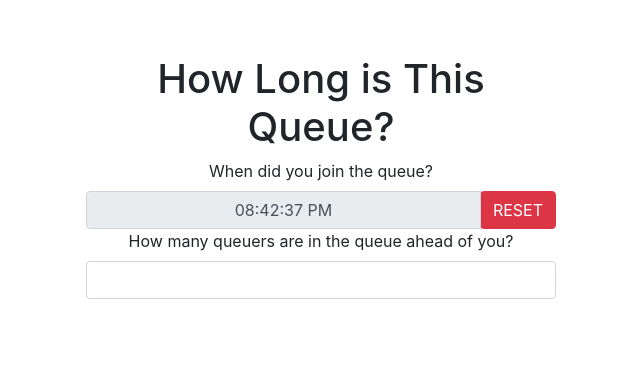
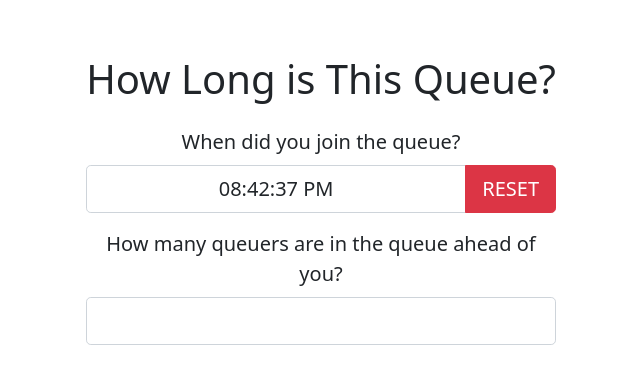
Before and after one commit to AriFordsham/queueing-app, a React app: page / in a window 1280 px wide. Shown: the top 384 px of the page, without its empty margins (319-959 px from the left). Built offline with nearby package versions, Linux system fonts and the light colour scheme.

Commit message:
Fix and update styling

```diff
--- a/public/index.html
+++ b/public/index.html
@@ -7,7 +7,7 @@
   <meta name="viewport" content="width=device-width, initial-scale=1.0" />
   <title>How Long is This Queue?</title>
 
-  <link rel="stylesheet" href="https://cdn.jsdelivr.net/npm/bootstrap@4.0.0/dist/css/bootstrap.min.css" />
+  <link rel="stylesheet" href="https://cdn.jsdelivr.net/npm/bootstrap@5.1.0/dist/css/bootstrap.min.css" />
 </head>
 
 <body class="text-center">
--- a/src/App.tsx
+++ b/src/App.tsx
@@ -12,7 +12,11 @@ interface LabelledElementProps {
 
 const LabelledElement = ({ label, children }: LabelledElementProps) => (
   <div>
-    <label htmlFor={children.props.id} className="form-label">
+    <label
+      htmlFor={children.props.id}
+      className="form-label form-label-lg"
+      style={{ fontSize: "1.25rem" }}
+    >
       {label}
     </label>
     {children}
@@ -67,22 +71,20 @@ export default function App() {
 
   return (
     <form className="main-form">
+      <div className="vstack gap-3">
         <h1>How Long is This Queue?</h1>
         <LabelledElement label="When did you join the queue?">
-        <div className="input-group">
-          <input
-            readOnly
-            id="startTime"
-            className="text-center form-control"
-            value={queue.startTime.toLocaleTimeString(undefined, {
+          <div className="input-group input-group-lg">
+            <span id="startTime" className="text-center form-control">
+              {queue.startTime.toLocaleTimeString(undefined, {
                 hour: "2-digit",
                 minute: "2-digit",
                 second: "2-digit",
               })}
-          />
+            </span>
             <button
               type="button"
-            className="btn btn-danger input-group-append"
+              className="btn btn-lg btn-danger input-group-append"
               onClick={reset}
             >
               RESET
@@ -93,7 +95,7 @@ export default function App() {
         <LabelledElement label="How many queuers are in the queue ahead of you?">
           <input
             id="queuersQueued"
-          className="form-control text-center"
+            className="form-control form-control-lg text-center"
             value={queue instanceof Queue ? queue.queuersQueued : ""}
             onChange={(e) => {
               if (+e.target.value >= 2) {
@@ -106,7 +108,7 @@ export default function App() {
           <>
             <button
               type="button"
-            className="form-control btn btn-success"
+              className="form-control btn btn-lg btn-success"
               disabled={queue.queuersQueued <= 1}
               onClick={advance}
             >
@@ -115,7 +117,7 @@ export default function App() {
             <LabelledElement label="Queuers processed">
               <input
                 id="queuersProcessed"
-              className="form-control text-center"
+                className="form-control form-control-lg text-center"
                 value={queue.queuersProcessed}
                 onChange={(e) => {
                   setQueue((prev) =>
@@ -126,16 +128,17 @@ export default function App() {
             </LabelledElement>
             {queue.queuersProcessed >= 1 && (
               <LabelledElement label="Time remaining">
-              <input
-                readOnly
+                <span
                   id="remainingTime"
-                className="form-control text-center"
-                value={remainingTimeFormatted()}
-              />
+                  className="form-control form-control-lg text-center"
+                >
+                  {remainingTimeFormatted()}
+                </span>
               </LabelledElement>
             )}
           </>
         )}
+      </div>
     </form>
   );
 }
```
Lines whose indentation alone changed are shown as unchanged.
